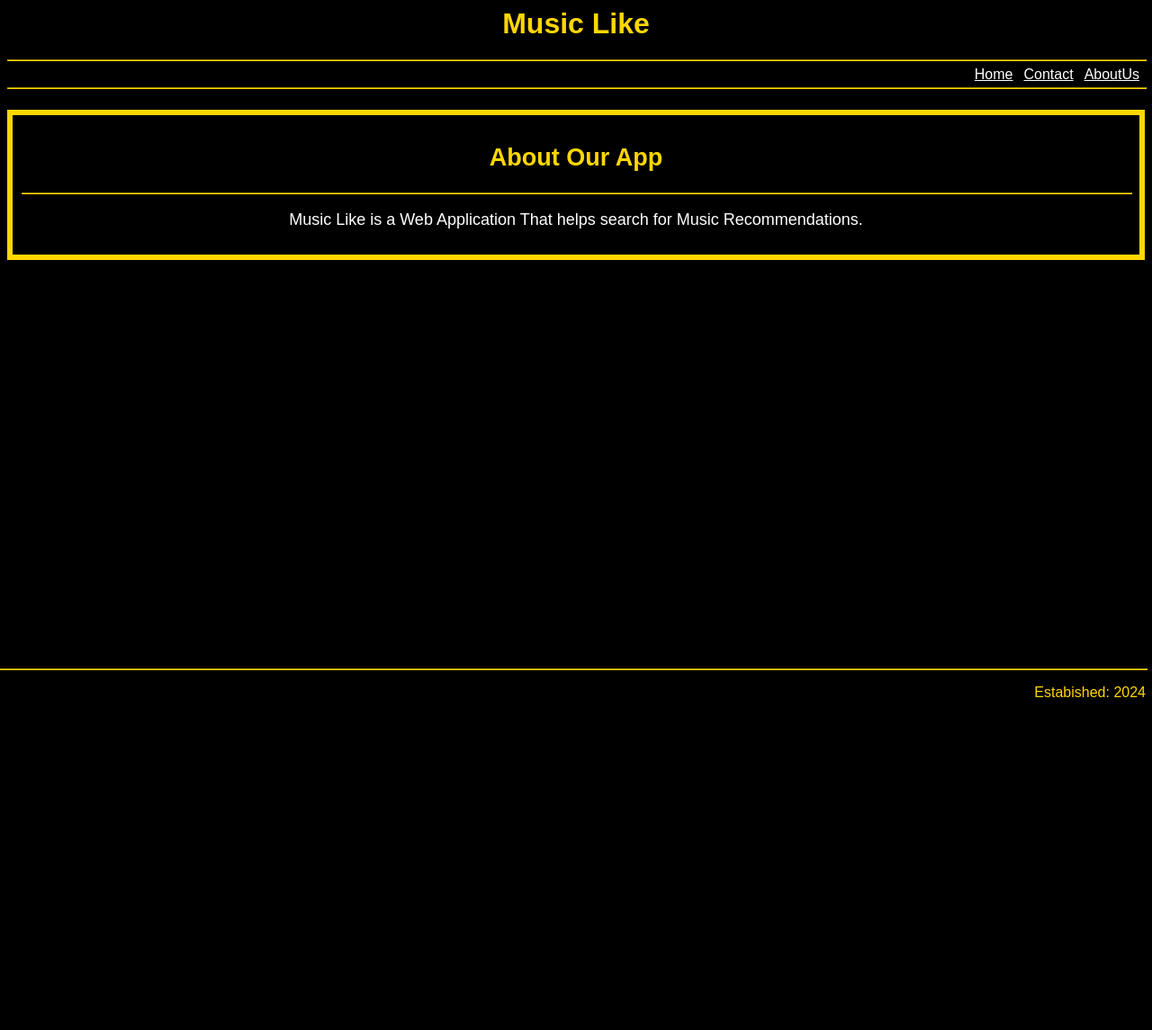
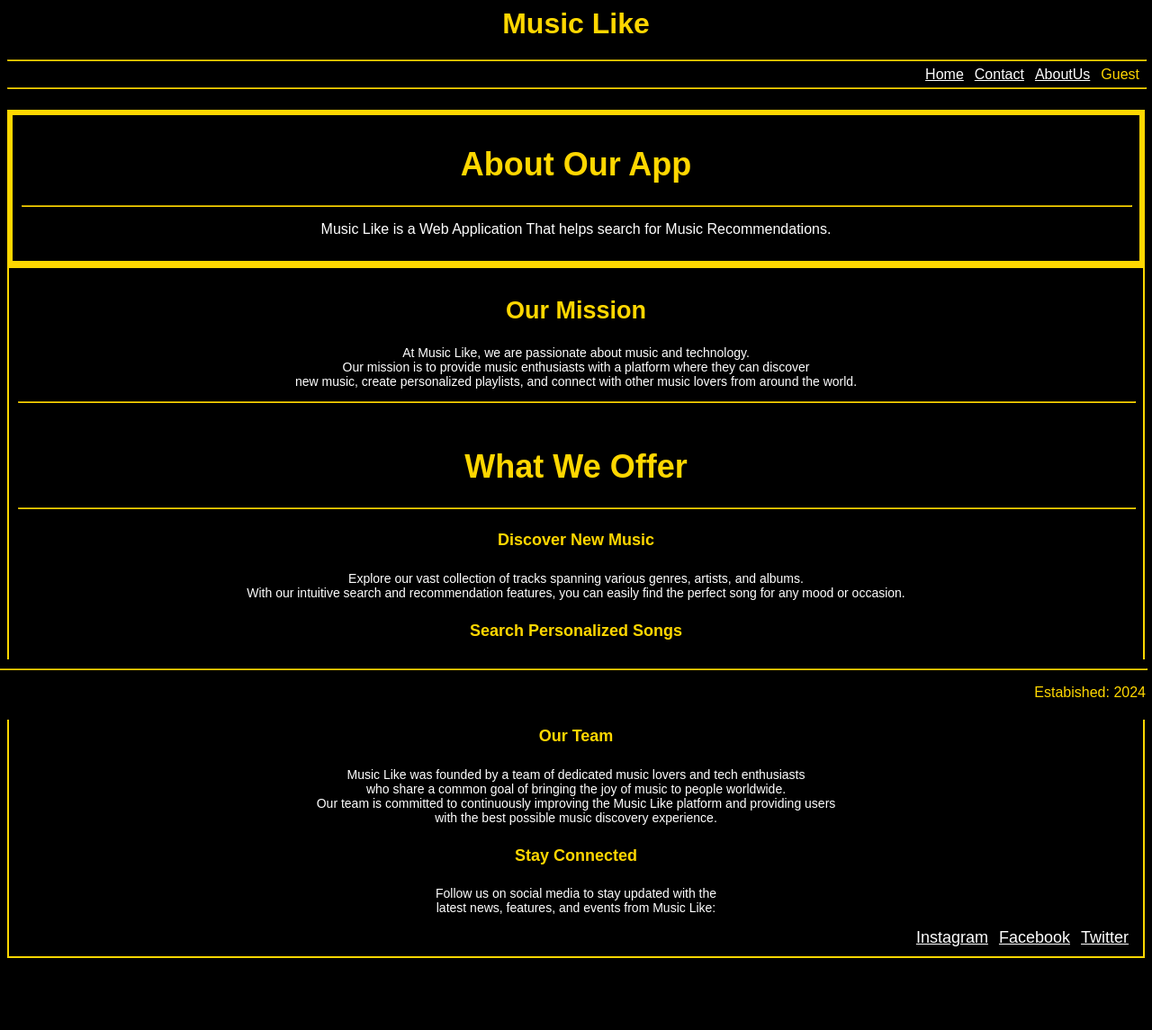
Before and after one commit to TheeKingZa/Music_Like, a Flask app: page /aboutus in a window 1280 px wide. Shown: the whole page at 90% size. Before the commit the page ends 775 px from the top, so only its background shows below. Run offline with Flask 3, Linux system fonts and the light colour scheme.

Commit message:
update the app

```diff
--- a/app/app.py
+++ b/app/app.py
@@ -1,8 +1,9 @@
 #!/usr/bin/python3
 
 from flask import Flask, render_template, request, url_for, redirect, flash, get_flashed_messages, jsonify
+from db import read_user_data, add_user_data
+from flask import session
 import json
-from db import read_user_data, add_user_data
 
 # Flask app instance
 app = Flask(__name__)
@@ -19,7 +20,6 @@ def index():
 
 @app.route('/login', methods=['POST'])
 def login():
-
     entered_username = request.form['username']
     entered_password = request.form['password']
 
@@ -29,6 +29,8 @@ def login():
     # check if the entered user and paswd is matching
     for user in user_data:
         if user['username'] == entered_username and user['password'] == entered_password:
+            # Store the entered usernae in the session
+            session['entered_username'] = entered_username
             return redirect(url_for('home'))
             # Redirect to home page if successful
     else:
@@ -80,9 +82,11 @@ def signUp():
 
 @app.route('/home')
 def home():
+    # Pass the username to the template
+    username = session.get('entered_username', 'Guest')
     # Render the home page
     messages = get_flashed_messages('success')
-    return render_template('home.html', messages=messages, current_page='home')
+    return render_template('home.html', messages=messages, current_page='home', username=username)
 
 @app.route('/search')
 def search():
@@ -97,12 +101,16 @@ def search():
 @app.route('/contact')
 def contact():
     # Render Contact page
-    return render_template('contact.html', current_page='contact')
+    # Pass the username to the template
+    username = session.get('entered_username', 'Guest')
+    return render_template('contact.html', current_page='contact', username=username)
 
 @app.route('/aboutus')
 def aboutus():
     # Render AboutUs page
-    return render_template('aboutus.html', current_page='aboutus')
+    # Pass the username to the template
+    username = session.get('entered_username', 'Guest')
+    return render_template('aboutus.html', current_page='aboutus', username=username)
 
 
 
--- a/app/templates/aboutus.html
+++ b/app/templates/aboutus.html
@@ -6,24 +6,66 @@ AboutUs
 
 {% block content%}
 <main>
+    <style>
+        .small-text {
+            font-size: 14px;
+        }
+
+        .medium-text {
+            font-size: 16px;
+        }
+    </style>
         <!-- Nav Bar-->
         {% include 'navBar.html' %}
 
     <div class="custom-div">
-        <h2>About Our App</h2>
+        <h1>About Our App</h1>
 <hr/>
-        <p>Music Like is a Web Application That helps search for Music Recommendations.</p>
+        <p class="medium-text">Music Like is a Web Application That helps search for Music Recommendations.</p>
         <!-- Add more information about the app here -->
     </div>
 
+    <div class="custom-div2">
+            <h2>Our Mission</h2>
+            <p class="small-text">
+                At Music Like, we are passionate about music and technology.<br/>
+                Our mission is to provide music enthusiasts with a platform where they can discover <br/>
+                new music, create personalized playlists, and connect with other music lovers from around the world.</p>
+<hr/>
+<br/>
+            <h1>What We Offer</h1>
+<hr/>
+            <h4>Discover New Music</h4>
+            <p class="small-text">
+                Explore our vast collection of tracks spanning various
+                genres, artists, and albums.<br/>
+                With our intuitive search and recommendation features,
+                you can easily find the perfect song for any mood or occasion.</p>
 
+            <h4>Search Personalized Songs</h4>
+            <p class="small-text">
+                Search your favorite tracks by searching your favorite tracks or artists.<br/>
+                Whether you're into upbeat pop hits, soothing jazz melodies, or hard-hitting rock anthems,<br/>
+                Music Like allows you to search songs that reflect your unique taste in music.</p>
 
+            <h4>Our Team</h4>
+            <p class="small-text">
+                Music Like was founded by a team of dedicated music lovers and tech enthusiasts <br/>
+                who share a common goal of bringing the joy of music to people worldwide. <br/>
+                Our team is committed to continuously improving the Music Like platform and providing users <br/>
+                with the best possible music discovery experience.</p>
 
+            <h4>Stay Connected</h4>
+            <p class="small-text">
+                Follow us on social media to stay updated with the <br/>
+                latest news, features, and events from Music Like:
+            </p>
 
-
-
-
-
-
+            <ul>
+                <li><a href="https://twitter.com/musiclike">Twitter</a></li>
+                <li><a href="https://facebook.com/musiclike">Facebook</a></li>
+                <li><a href="https://instagram.com/musiclike">Instagram</a></li>
+            </ul>
+    </div>
 </main>
 {% endblock %}
--- a/app/templates/home.html
+++ b/app/templates/home.html
@@ -43,7 +43,7 @@ Home
                 <div class="col-md-8">
                     <h3>Welcome to Your Music Library</h3>
     <hr/>
-                    <p>Explore a vast collection of music tracks from your favorite artists, albums, and genres.</p>
+                    <p style="font-size: 15px;">Explore a vast collection of music tracks from your favorite artists, albums, and genres.</p>
     <hr/>
 
         </div>
--- a/app/templates/navBar.html
+++ b/app/templates/navBar.html
@@ -1,6 +1,7 @@
 <!-- NAV BAR here for configurations -->
 <nav>
     <ul>
+        <li>{{ username }}</li>
         <li ><a href="{{ url_for('aboutus') }}">AboutUs</a></li>
         <li><a href="{{ url_for('contact') }}">Contact</a></li>
         <li><a href="{{ url_for('home') }}">Home</a></li>
```
Also changed, not shown: app/db.py (+13 -0 lines), app/templates/contact.html (+42 -5 lines).
